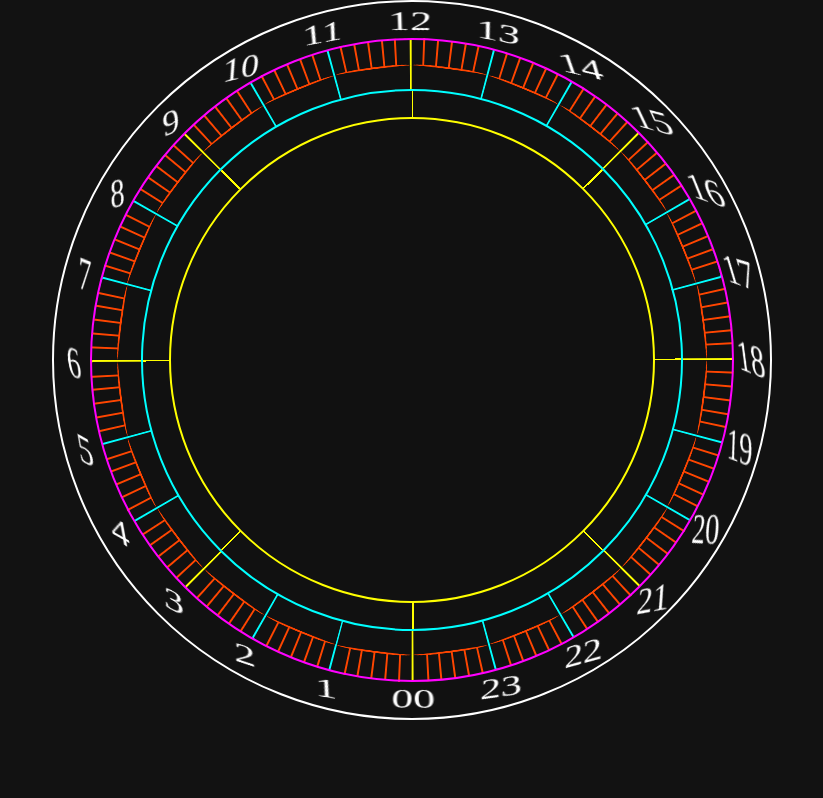
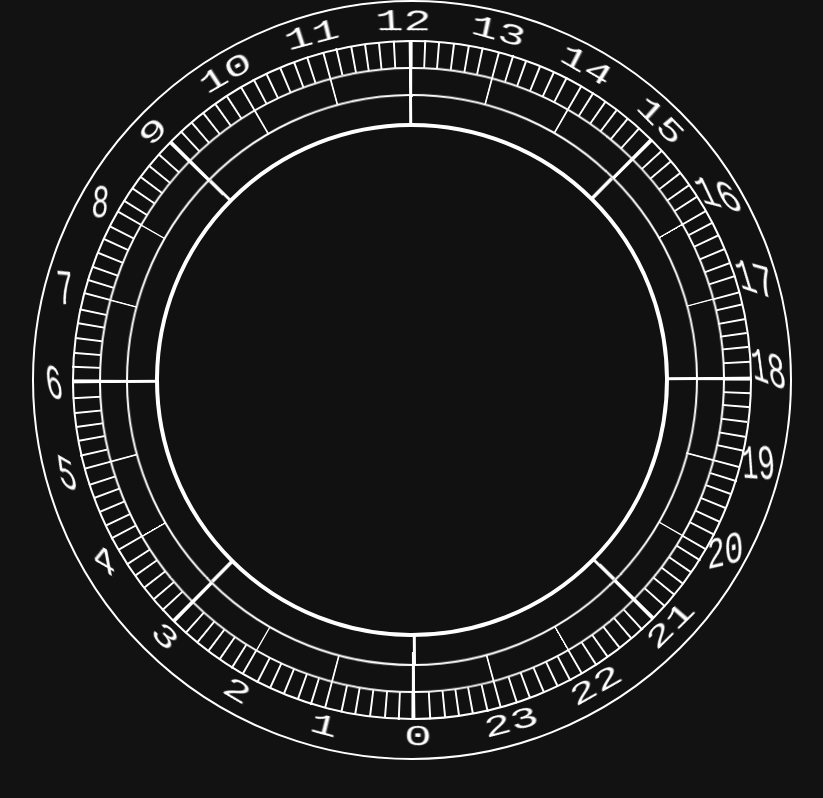
Before and after one commit to uni-parse/plan, a website built with Vite: page index.html in a window 1280 px wide. Shown: the whole page, without its empty margins (228-1051 px from the left). Built offline with nearby package versions, Linux system fonts and the light colour scheme; some packages are replaced by stand-ins of ours.

Commit message:
remove colors (vanila white)

```diff
--- a/src/main.js
+++ b/src/main.js
@@ -23,7 +23,7 @@ for (let i = 1; i <= 24; i++) {
   localSingleHour.setAttribute('class', 'singleHour')
   h.appendChild(localSingleHour)
   h.setAttribute('class', `hour hour${i}`)
-  h.setAttribute('data-hour', i == 24 ? '00' : i)
+  h.setAttribute('data-hour', i == 24 ? '0' : i)
   hoursCircle.appendChild(h)
 }
 for (let i = 1; i <= 8; i++) {
--- a/src/sass/_circle.scss
+++ b/src/sass/_circle.scss
@@ -2,22 +2,24 @@
 @use 'utilities' as *;
 @use 'sass:color';
 
-$size: 90vmin;
-//$border-radius:thin;
+$size: 95vmin;
 $border-size: 0.3/100 * $size;
+$border-size1: $border-size;
+$border-size2: 1.3 * $border-size;
+$border-size3: 2 * $border-size;
 $backgroundColor: #111;
 #circle {
   background: $backgroundColor;
   display: inline-block;
   @include space(0);
   position: relative;
-  border: solid $border-size;
+  border: solid $border-size1;
   //border-radius: 50% 50% 30% 30%/ 40% 40% 70% 70%;
   border-radius: 50%;
   @include size($size);
 }
 #centerCircle {
-  border: solid yellow $border-size;
+  border: solid $border-size3;
   border-radius: 50%;
   display: inline-block;
   @include size(68%);
@@ -37,14 +39,16 @@ $backgroundColor: #111;
   perspective: 0.8 * $size;
   perspective-origin: 50%;
   transform-style: preserve-3d;
+  transform: rotate(-0.4deg);
   //background: $backgroundColor;
-  border: cyan solid $border-size;
+  border: solid $border-size2;
   border-radius: 50%;
+  outline: solid $border-size1;
+  outline-offset: 0.033 * $size;
   overflow: clip;
 }
 .threeHours {
-  border-left: yellow solid $border-size;
-  border-right: none;
+  border-left: solid $border-size3;
   //background: color.adjust(yellowgreen, $alpha: -0.7);
   display: inline-block;
   position: absolute;
@@ -109,14 +113,14 @@ $backgroundColor: #111;
   perspective-origin: 50%;
   transform-style: preserve-3d;
   //background-color: green;
-  border: magenta solid$border-size;
+  border: solid $border-size1;
   border-radius: 50%;
   //overflow: clip;
 }
 .hour {
-  border-right: cyan solid $border-size;
+  border-right: solid $border-size2;
   border-left: none;
-  $border-radius: 100% 10%;
+  $border-radius: 100% 8%;
   border-top-left-radius: $border-radius;
   border-top-right-radius: $border-radius;
   //background: color.adjust(yellowgreen, $alpha: -0.5);
@@ -131,12 +135,12 @@ $backgroundColor: #111;
   @include size($hourW, $hourH);
   $rotateX: rotateX(-90deg);
   &:nth-child(3n) {
-    border-right: yellow solid $border-size;
+    border-right: solid $border-size3;
   }
   $font-size: 6/100 * $size;
   &::after {
     content: attr(data-hour);
-    font-size: $font-size;
+    font: $font-size monospace;
     position: absolute;
     transform-origin: 50%;
     bottom: 102%;
@@ -144,7 +148,8 @@ $backgroundColor: #111;
     display: inline-block;
     //border: solid cyan $border-size;
   }
-  &:nth-child(1n):nth-child(-1n + 9):after {
+  &:nth-child(1n):nth-child(-1n + 9):after,
+  &:nth-child(24)::after {
     right: -0.25 * $font-size;
   }
   $label-transforms: rotateZ(13deg) rotateX(0deg) skewX(13deg);
@@ -153,7 +158,7 @@ $backgroundColor: #111;
     right: 49.9%;
     transform: rotateZ(187.5deg) $rotateX;
     &::after {
-      transform: rotateZ(170deg) $label-transforms;
+      transform: rotateZ(180deg) $label-transforms;
     }
   }
   &.hour2 {
@@ -161,7 +166,7 @@ $backgroundColor: #111;
     left: 50% - 1.94 * $hourW;
     transform: rotateZ(202.5deg) $rotateX;
     &::after {
-      transform: rotateZ(160deg) $label-transforms;
+      transform: rotateZ(180deg) $label-transforms;
     }
   }
   &.hour3 {
@@ -169,7 +174,7 @@ $backgroundColor: #111;
     left: 50% - 2.79 * $hourW;
     transform: rotateZ(217.5deg) $rotateX;
     &::after {
-      transform: rotateZ(150deg) $label-transforms;
+      transform: rotateZ(180deg) $label-transforms;
     }
   }
   &.hour4 {
@@ -202,7 +207,7 @@ $backgroundColor: #111;
     left: -0.47 * $hourW;
     transform: rotateZ(277.5deg) $rotateX;
     &::after {
-      transform: rotateZ(80deg) $label-transforms;
+      transform: rotateZ(70deg) $label-transforms;
     }
   }
 
@@ -211,7 +216,7 @@ $backgroundColor: #111;
     left: -0.216 * $hourW;
     transform: rotateZ(292.5deg) $rotateX;
     &::after {
-      transform: rotateZ(50deg) $label-transforms;
+      transform: rotateZ(60deg) $label-transforms;
     }
   }
   &.hour9 {
@@ -219,7 +224,7 @@ $backgroundColor: #111;
     left: 50% - 3.485 * $hourW;
     transform: rotateZ(307.5deg) $rotateX;
     &::after {
-      transform: rotateZ(30deg) $label-transforms;
+      transform: rotateZ(0deg) $label-transforms;
     }
   }
   &.hour10 {
@@ -227,7 +232,7 @@ $backgroundColor: #111;
     left: 50% - 2.795 * $hourW;
     transform: rotateZ(322.5deg) $rotateX;
     &::after {
-      transform: rotateZ(25deg) $label-transforms;
+      transform: rotateZ(0deg) $label-transforms;
     }
   }
   &.hour11 {
@@ -235,7 +240,7 @@ $backgroundColor: #111;
     left: 50% - 1.942 * $hourW;
     transform: rotateZ(337.5deg) $rotateX;
     &::after {
-      transform: rotateZ(7deg) $label-transforms;
+      transform: rotateZ(0deg) $label-transforms;
     }
   }
 
@@ -252,7 +257,7 @@ $backgroundColor: #111;
     left: 49.9%;
     transform: rotateZ(7.5deg) $rotateX;
     &::after {
-      transform: rotateZ(-7deg) $label-transforms;
+      transform: rotateZ(0deg) $label-transforms;
     }
   }
 
@@ -261,7 +266,7 @@ $backgroundColor: #111;
     right: 50% - 1.942 * $hourW;
     transform: rotateZ(22.5deg) $rotateX;
     &::after {
-      transform: rotateZ(-30deg) $label-transforms;
+      transform: rotateZ(0deg) $label-transforms;
     }
   }
   &.hour15 {
@@ -269,7 +274,7 @@ $backgroundColor: #111;
     right: 50% - 2.795 * $hourW;
     transform: rotateZ(37.5deg) $rotateX;
     &::after {
-      transform: rotateZ(-50deg) $label-transforms;
+      transform: rotateZ(0deg) $label-transforms;
     }
   }
   &.hour16 {
@@ -277,7 +282,7 @@ $backgroundColor: #111;
     right: 50% - 3.485 * $hourW;
     transform: rotateZ(52.5deg) $rotateX;
     &::after {
-      transform: rotateZ(-65deg) $label-transforms;
+      transform: rotateZ(-70deg) $label-transforms;
     }
   }
   &.hour17 {
@@ -301,7 +306,7 @@ $backgroundColor: #111;
     right: -0.47 * $hourW;
     transform: rotateZ(97.5deg) $rotateX;
     &::after {
-      transform: rotateZ(-100deg) $label-transforms;
+      transform: rotateZ(-110deg) $label-transforms;
     }
   }
   &.hour20 {
@@ -309,7 +314,7 @@ $backgroundColor: #111;
     right: -0.215 * $hourW;
     transform: rotateZ(112.5deg) $rotateX;
     &::after {
-      transform: rotateZ(-120deg) $label-transforms;
+      transform: rotateZ(-130deg) $label-transforms;
     }
   }
   &.hour21 {
@@ -317,7 +322,7 @@ $backgroundColor: #111;
     right: 50% - 3.485 * $hourW;
     transform: rotateZ(127.5deg) $rotateX;
     &::after {
-      transform: rotateZ(-140deg) $label-transforms;
+      transform: rotateZ(180deg) $label-transforms;
     }
   }
   &.hour22 {
@@ -325,7 +330,7 @@ $backgroundColor: #111;
     right: 50% - 2.79 * $hourW;
     transform: rotateZ(142.5deg) $rotateX;
     &::after {
-      transform: rotateZ(-160deg) $label-transforms;
+      transform: rotateZ(180deg) $label-transforms;
     }
   }
   &.hour23 {
@@ -333,7 +338,7 @@ $backgroundColor: #111;
     right: 50% - 1.94 * $hourW;
     transform: rotateZ(157.5deg) $rotateX;
     &::after {
-      transform: rotateZ(-170deg) $label-transforms;
+      transform: rotateZ(180deg) $label-transforms;
     }
   }
   &.hour24 {
@@ -341,7 +346,7 @@ $backgroundColor: #111;
     left: 49.9%;
     transform: rotateZ(172.5deg) $rotateX;
     &::after {
-      transform: rotateZ(0deg) $label-transforms;
+      transform: rotateZ(180deg) $label-transforms;
     }
   }
 }
@@ -352,17 +357,25 @@ $backgroundColor: #111;
   right: 0;
   @include size(98.75%, 57%);
   background: $backgroundColor;
-  border-top: orangered solid (2 * $border-size);
+  //border-top: orangered solid (2 * $border-size);
   $border-radius: 50% 10%;
   border-top-left-radius: $border-radius;
   border-top-right-radius: $border-radius;
 }
 .minute {
-  border-right: solid orangered $border-size;
+  border-right: solid $border-size1;
   display: inline-block;
+  //background: yellowgreen;
   width: calc(100% / 6);
   height: 50%;
   &.minute6 {
     border-right: none;
   }
+  &:nth-child(1) {
+    border-top-left-radius: 100% 5%;
+  }
+
+  &:nth-child(6) {
+    border-top-right-radius: 100% 5%;
+  }
 }
```
